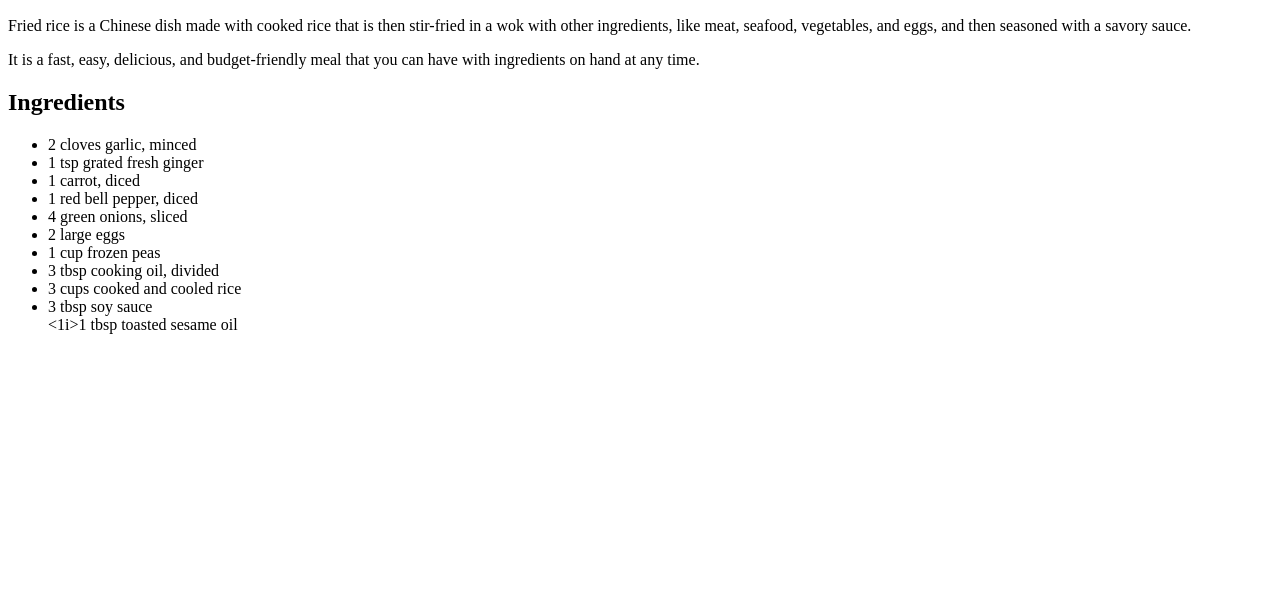
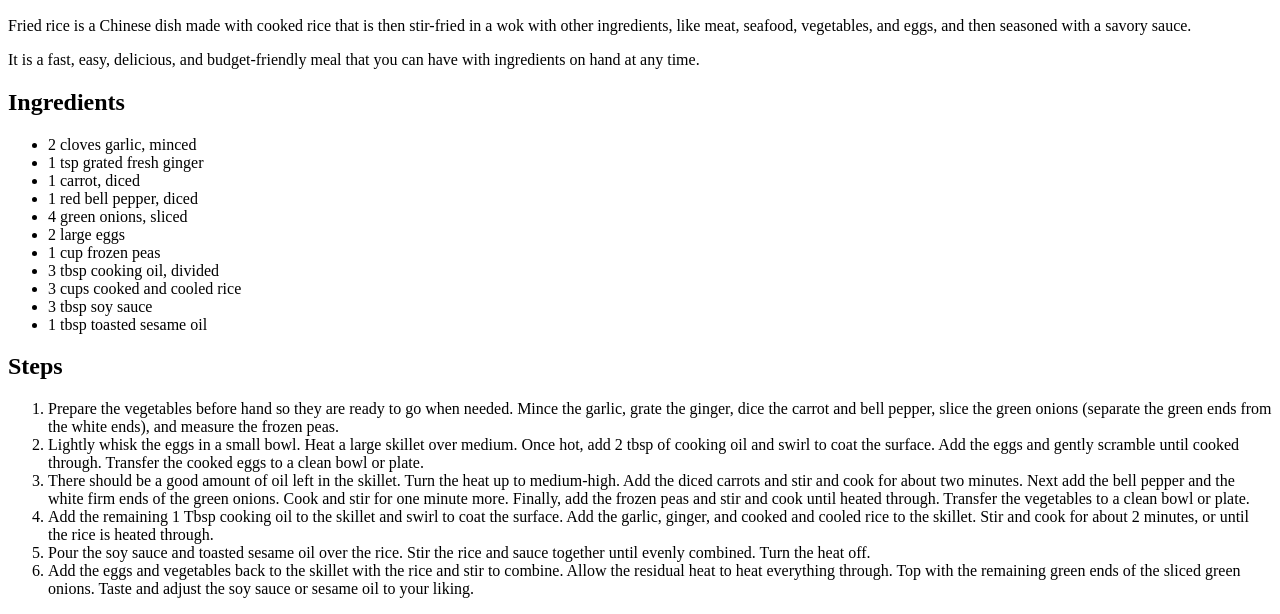
Before and after one commit to mandarmgd/odin-recipes, a plain HTML site: page recipes/Fried_rice.html in a window 1280 px wide. Shown: the part 434-1048 px from the top of the page. Before the commit the page ends 800 px from the top, so only its background shows below. Drawn offline with Linux system fonts and the light colour scheme.

Commit message:
Update fried rice

```diff
--- a/recipes/Fried_rice.html
+++ b/recipes/Fried_rice.html
@@ -23,7 +23,17 @@
             <li>3 tbsp cooking oil, divided</li>
             <li>3 cups cooked and cooled rice</li>
             <li>3 tbsp soy sauce</li>
-            <1i>1 tbsp toasted sesame oil</1i>
+            <li>1 tbsp toasted sesame oil</1i>
         </ul>
+
+        <h2>Steps</h2>
+        <ol>
+            <li>Prepare the vegetables before hand so they are ready to go when needed. Mince the garlic, grate the ginger, dice the carrot and bell pepper, slice the green onions (separate the green ends from the white ends), and measure the frozen peas.</li>
+            <li>Lightly whisk the eggs in a small bowl. Heat a large skillet over medium. Once hot, add 2 tbsp of cooking oil and swirl to coat the surface. Add the eggs and gently scramble until cooked through. Transfer the cooked eggs to a clean bowl or plate.</li>
+            <li>There should be a good amount of oil left in the skillet. Turn the heat up to medium-high. Add the diced carrots and stir and cook for about two minutes. Next add the bell pepper and the white firm ends of the green onions. Cook and stir for one minute more. Finally, add the frozen peas and stir and cook until heated through. Transfer the vegetables to a clean bowl or plate.</li>
+            <li>Add the remaining 1 Tbsp cooking oil to the skillet and swirl to coat the surface. Add the garlic, ginger, and cooked and cooled rice to the skillet. Stir and cook for about 2 minutes, or until the rice is heated through.</li>
+            <li>Pour the soy sauce and toasted sesame oil over the rice. Stir the rice and sauce together until evenly combined. Turn the heat off.</li>
+            <li>Add the eggs and vegetables back to the skillet with the rice and stir to combine. Allow the residual heat to heat everything through. Top with the remaining green ends of the sliced green onions. Taste and adjust the soy sauce or sesame oil to your liking.</li>
+        </ol>
     </body>
 </html>
```
